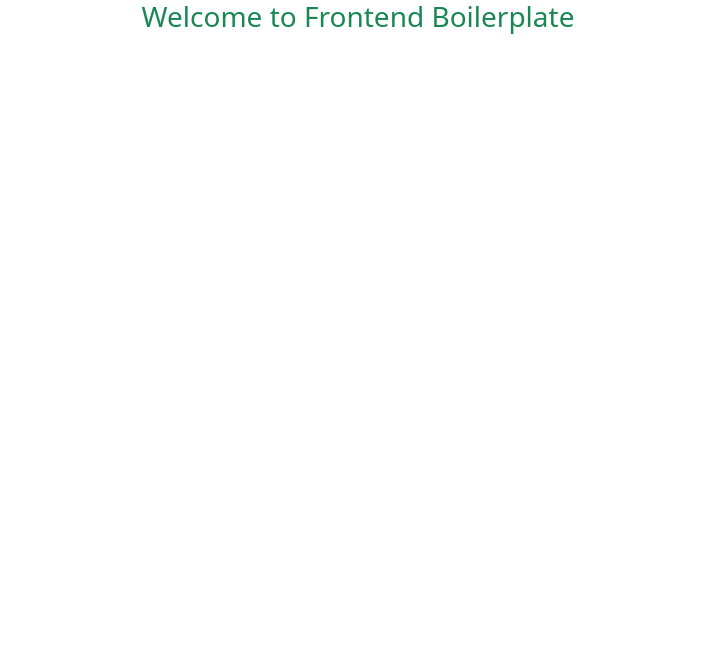
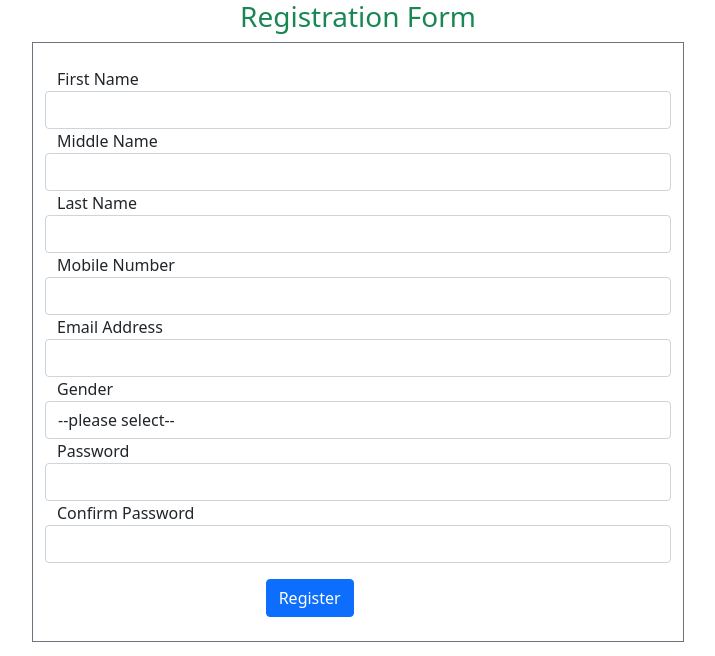
Before and after one commit to alamgirweb11/jquery-validations, a plain HTML site: page index.html in a window 1280 px wide. Shown: the whole page, without its empty margins (282-997 px from the left). Drawn offline with Linux system fonts and the light colour scheme.

Commit message:
register form design

```diff
--- a/index.html
+++ b/index.html
@@ -16,7 +16,66 @@
 <link rel="stylesheet" href="assets/plugins/bootstrap/css/bootstrap.min.css">
 </head>
 <body>
-    <h3 class="text-center text-success">Welcome to Frontend Boilerplate</h3>
+    <h3 class="text-center text-success">Registration Form</h3>
+
+    <div class="row">
+        <div class="col-md-6 offset-md-3 border border-secondary p-4">
+            <form action="">
+                    <div class="form-group row">
+                        <label for="first_name">First Name</label>
+                         <input type="text" name="first_name" class="form-control">
+                    </div>
+
+                    <div class="form-group row">
+                        <label for="middle_name">Middle Name</label>
+                         <input type="text" name="middle_name" class="form-control">
+                    </div>
+
+                    <div class="form-group row">
+                        <label for="last_name">Last Name</label>
+                         <input type="text" name="last_name" class="form-control">
+                    </div>
+
+                    <div class="form-group row">
+                        <label for="mobile">Mobile Number</label>
+                         <input type="text" name="mobile" class="form-control">
+                    </div>
+
+                    <div class="form-group row">
+                        <label for="email">Email Address</label>
+                         <input type="text" name="email" class="form-control">
+                    </div>
+
+                    <div class="form-group row">
+                        <label for="gender">Gender</label>
+                         <select name="gender" id="inputGroupSelect01" class="custom-select form-control">
+                             <option selected>--please select--</option>
+                             <option value="Male">Male</option>
+                             <option value="Female">Female</option>
+                             <option value="Others">Others</option>
+                         </select>
+                    </div>
+
+                    <div class="form-group row">
+                        <label for="password">Password</label>
+                         <input type="password" name="password" class="form-control">
+                    </div>
+
+                    <div class="form-group row">
+                        <label for="confirm_password">Confirm Password</label>
+                         <input type="password" name="confirm_password" class="form-control">
+                    </div>
+
+                    <div class="form-group row">
+                      <div class="col-md-4 offset-md-4 mt-3">
+                          <button type="submit" class="btn btn-primary">Register</button>
+                      </div>
+                    </div>
+            </form>
+        </div>
+    </div>
+
+
 
 <!-- js script -->
 <!-- jquery -->
```
